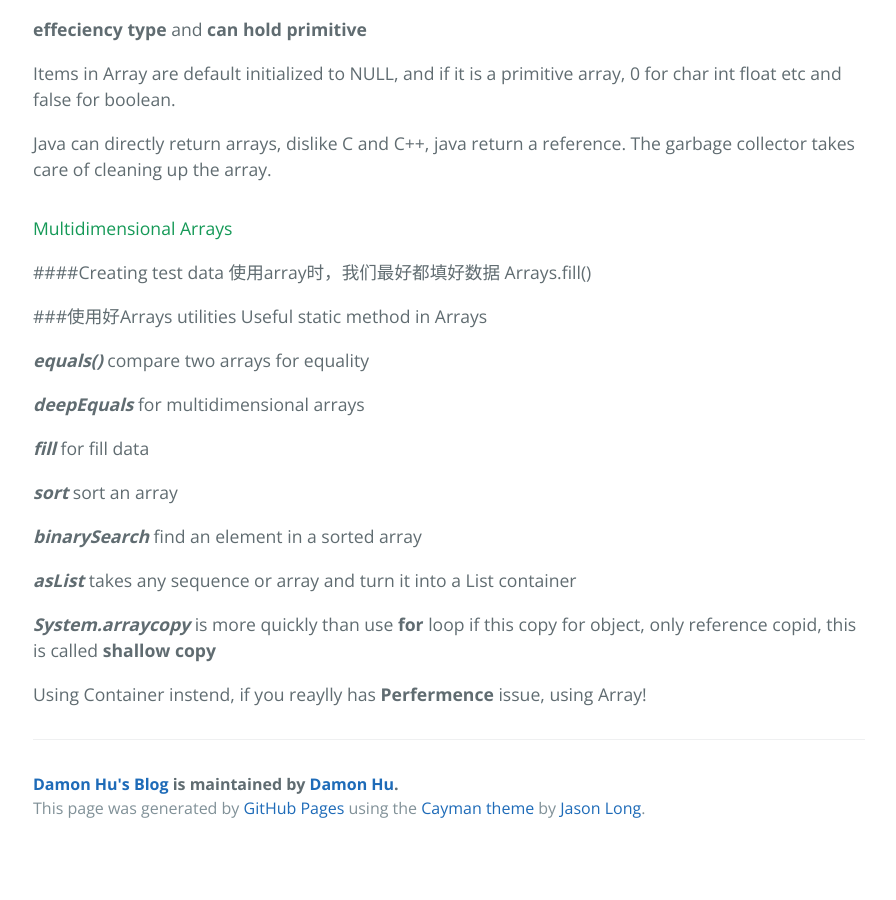
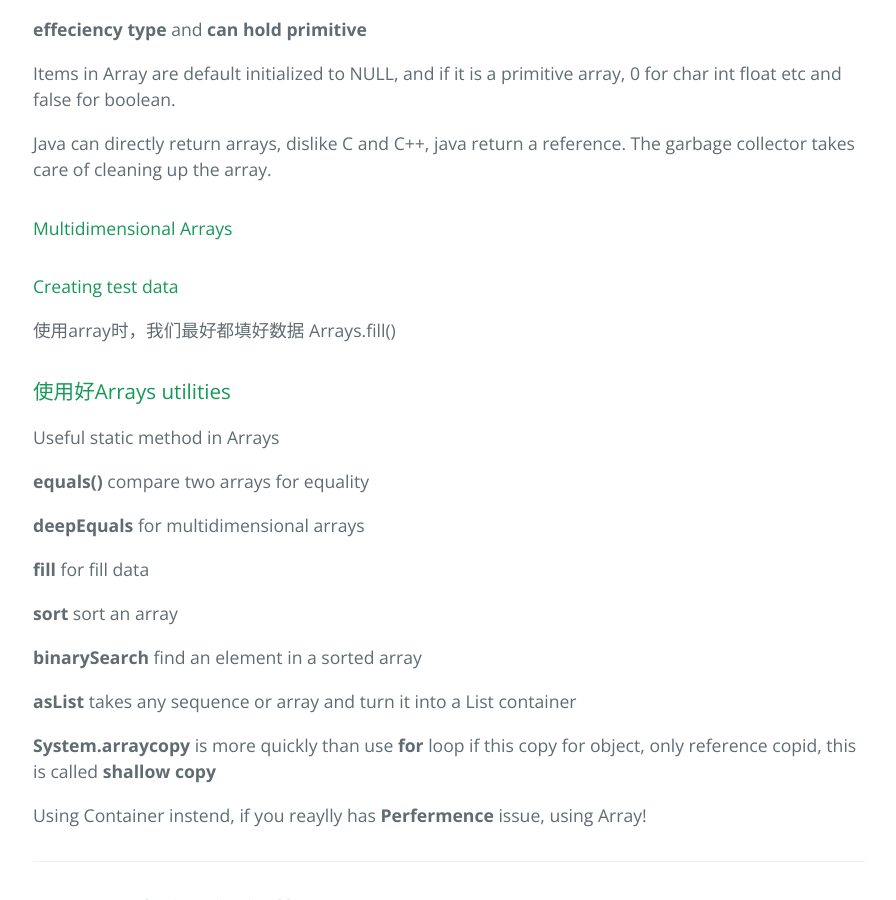
Before and after one commit to dreamhb/dreamhb.github.io, a Jekyll site: the page built from _posts/2015-10-29-Array.md, in a window 1280 px wide and 900 px high, scrolled down 563 px. Shown: the whole window, without its empty margins (191-1087 px from the left). Built offline with Jekyll 4.4.1, drawn with Linux system fonts in a browser that asks for light colours; before the commit the page ends 1415 px from its top, so only the background shows below that.

Commit message:
aleter style

```diff
--- a/_posts/2015-10-29-Array.md
+++ b/_posts/2015-10-29-Array.md
@@ -19,25 +19,25 @@ Java can directly return arrays, dislike C and C++, java return a reference. The
 
 #### Multidimensional Arrays
 
-####Creating test data
+#### Creating test data
 使用array时，我们最好都填好数据
 Arrays.fill()
 
-###使用好Arrays utilities
+### 使用好Arrays utilities
 Useful static method in Arrays
 
-***equals()*** compare two arrays for equality
+**equals()** compare two arrays for equality
 
-***deepEquals*** for multidimensional arrays
+**deepEquals** for multidimensional arrays
 
-***fill*** for fill data
+**fill** for fill data
 
-***sort*** sort an array
+**sort** sort an array
 
-***binarySearch*** find an element in a sorted array
+**binarySearch** find an element in a sorted array
 
-***asList*** takes any sequence or array and turn it into a List container
+**asList** takes any sequence or array and turn it into a List container
 
-***System.arraycopy*** is more quickly than use **for** loop  if this copy for object, only reference copid, this is called **shallow copy**
+**System.arraycopy** is more quickly than use **for** loop  if this copy for object, only reference copid, this is called **shallow copy**
 
 Using Container instend, if you reaylly has **Perfermence** issue, using Array!
```
